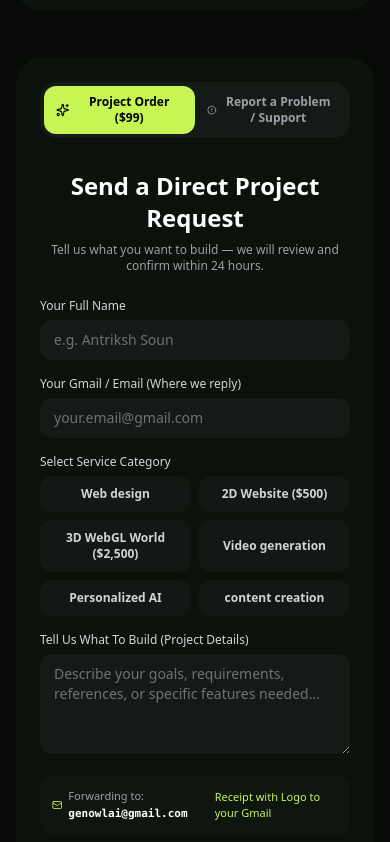
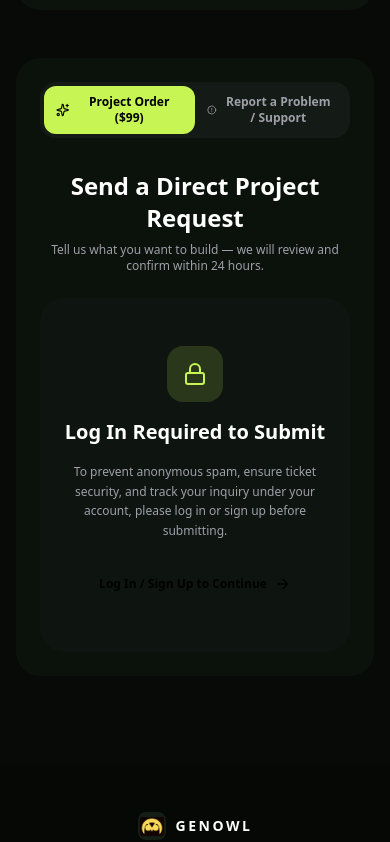
Before and after one commit to antrikshsoun-cloud/genowl-main, a React (Vite) app: page / in a window 390 px wide. Shown: the part 10094-10936 px from the top of the page. Built offline with nearby package versions, Linux system fonts and the light colour scheme; a web font is replaced by a local one.

Commit message:
Require login for all inquiries, add validated phone number for inquiries & Supabase, add zero-config direct Gmail dispatch

```diff
--- a/src/App.tsx
+++ b/src/App.tsx
@@ -198,6 +198,12 @@ export default function App() {
           <ContactPage
             initialService={selectedService}
             onNavigateServices={() => handleNavigate('services')}
+            currentUser={currentUser}
+            onOpenAuth={(mode) => {
+              setPendingService(null);
+              setAuthMode(mode);
+              setAuthModalOpen(true);
+            }}
           />
         </section>
 
--- a/src/components/ContactPage.tsx
+++ b/src/components/ContactPage.tsx
@@ -1,24 +1,41 @@
-import React, { useState } from 'react';
-import { Mail, Instagram, Send, Check, Copy, ArrowRight, MessageSquare, Clock, ShieldCheck, Sparkles, AlertCircle, HelpCircle } from 'lucide-react';
+import React, { useState, useEffect } from 'react';
+import { Mail, Instagram, Send, Check, Copy, ArrowRight, MessageSquare, Clock, ShieldCheck, Sparkles, AlertCircle, HelpCircle, Lock, Phone } from 'lucide-react';
 import OwlLogo from './OwlLogo.tsx';
 import { sendProblemOrInquiryEmail, OFFICIAL_GENOWL_GMAIL, OFFICIAL_INSTAGRAM } from '../services/emailService.ts';
 import { syncInquiryToSupabase } from '../services/supabaseClient.ts';
+import { UserProfile } from './AuthModal.tsx';
 
 interface ContactPageProps {
   initialService?: string;
   onNavigateServices?: () => void;
+  currentUser?: UserProfile | null;
+  onOpenAuth?: (mode: 'signin' | 'signup') => void;
 }
 
-export default function ContactPage({ initialService = '', onNavigateServices }: ContactPageProps) {
+export default function ContactPage({
+  initialService = '',
+  onNavigateServices,
+  currentUser,
+  onOpenAuth,
+}: ContactPageProps) {
   const [copiedEmail, setCopiedEmail] = useState(false);
   const [copiedInsta, setCopiedInsta] = useState(false);
   const [contactMode, setContactMode] = useState<'project' | 'problem'>('project');
-  const [name, setName] = useState('');
-  const [email, setEmail] = useState('');
+  const [name, setName] = useState(currentUser?.name || '');
+  const [email, setEmail] = useState(currentUser?.email || '');
+  const [phone, setPhone] = useState('');
+  const [phoneError, setPhoneError] = useState<string | null>(null);
   const [service, setService] = useState(initialService || 'Web design');
   const [message, setMessage] = useState('');
   const [submitted, setSubmitted] = useState(false);
   const [isSending, setIsSending] = useState(false);
+
+  useEffect(() => {
+    if (currentUser) {
+      setName(currentUser.name);
+      setEmail(currentUser.email);
+    }
+  }, [currentUser]);
 
   const instagramId = OFFICIAL_INSTAGRAM;
   const gmailAccount = OFFICIAL_GENOWL_GMAIL;
@@ -39,19 +56,39 @@ export default function ContactPage({ initialService = '', onNavigateServices }:
 
   const handleSubmit = async (e: React.FormEvent) => {
     e.preventDefault();
+    setPhoneError(null);
+
+    // Strict check: User must be logged in before submitting any inquiry or problem report
+    if (!currentUser) {
+      onOpenAuth?.('signin');
+      return;
+    }
+
+    // Phone format validation (without glitches, supports international & standard digits)
+    const cleanPhone = phone.trim();
+    const digitsOnly = cleanPhone.replace(/[^0-9]/g, '');
+    if (!cleanPhone || digitsOnly.length < 7 || digitsOnly.length > 15) {
+      setPhoneError('Please enter a valid phone or WhatsApp number (7 to 15 digits, country code optional e.g. +91 9876543210).');
+      return;
+    }
+
     setIsSending(true);
 
     const isProblem = contactMode === 'problem';
     const id = (isProblem ? 'PRB-' : 'INQ-') + Math.floor(100000 + Math.random() * 900000);
     setTicketId(id);
 
+    const clientName = currentUser.name.trim();
+    const clientEmail = currentUser.email.trim();
+
     try {
       const raw = localStorage.getItem('genowl_client_inquiries');
       const list = raw ? JSON.parse(raw) : [];
       list.push({
         id,
-        name: name.trim(),
-        email: email.trim(),
+        name: clientName,
+        email: clientEmail,
+        phone: cleanPhone,
         service: isProblem ? `[Problem] ${service}` : service,
         message: message.trim(),
         createdAt: new Date().toISOString(),
@@ -59,11 +96,12 @@ export default function ContactPage({ initialService = '', onNavigateServices }:
       localStorage.setItem('genowl_client_inquiries', JSON.stringify(list));
     } catch {}
 
-    // Stream real-time inquiry to Supabase Cloud PostgreSQL
+    // Stream real-time inquiry to Supabase Cloud PostgreSQL with phone
     syncInquiryToSupabase({
       id,
-      name: name.trim(),
-      email: email.trim(),
+      name: clientName,
+      email: clientEmail,
+      phone: cleanPhone,
       service: isProblem ? `[Problem] ${service}` : service,
       message: message.trim(),
     }).catch(() => {});
@@ -71,11 +109,12 @@ export default function ContactPage({ initialService = '', onNavigateServices }:
     // Dispatch real email with golden owl logo to client and forward to genowlai@gmail.com
     try {
       await sendProblemOrInquiryEmail(
-        name.trim(),
-        email.trim(),
+        clientName,
+        clientEmail,
         isProblem ? `Problem Report: ${service}` : service,
         message.trim(),
-        id
+        id,
+        cleanPhone
       );
     } catch (err) {
       console.warn('Mail dispatch warning:', err);
@@ -248,35 +287,64 @@ export default function ContactPage({ initialService = '', onNavigateServices }:
             </p>
           </div>
 
-          {submitted ? (
+          {!currentUser ? (
+            <div className="py-12 px-6 sm:px-10 rounded-3xl bg-[#0e1610]/95 border border-white/10 text-center space-y-4 max-w-md mx-auto shadow-2xl">
+              <div className="w-14 h-14 rounded-2xl bg-[#c6f554]/15 border border-[#c6f554]/30 text-[#c6f554] flex items-center justify-center mx-auto shadow-[0_0_20px_rgba(198,245,84,0.25)]">
+                <Lock className="w-6 h-6" />
+              </div>
+              <h3 className="text-xl font-bold text-white">Log In Required to Submit</h3>
+              <p className="text-xs text-zinc-400 leading-relaxed">
+                To prevent anonymous spam, ensure ticket security, and track your inquiry under your account, please log in or sign up before submitting.
+              </p>
+              <div className="pt-2">
+                <button
+                  type="button"
+                  onClick={() => onOpenAuth?.('signin')}
+                  className="w-full py-3 rounded-full text-xs font-bold text-black bg-gradient-to-r from-[#baf345] to-[#d6fa66] hover:brightness-105 shadow-[0_0_20px_rgba(198,245,84,0.35)] cursor-pointer inline-flex items-center justify-center gap-2"
+                >
+                  <span>Log In / Sign Up to Continue</span>
+                  <ArrowRight className="w-4 h-4" />
+                </button>
+              </div>
+            </div>
+          ) : submitted ? (
             <div className="py-10 text-center space-y-4">
               <div className="w-16 h-14 rounded-2xl bg-[#142016] border border-[#f7cc46]/50 flex items-center justify-center mx-auto shadow-[0_0_25px_rgba(247,204,70,0.35)] p-1">
                 <img src="/genowl-mail-logo.png" alt="Genowl Logo" className="w-11 h-9 object-contain" />
               </div>
 
               <div>
-                <h3 className="text-xl font-bold text-white">
-                  {contactMode === 'problem' ? 'Problem Report Logged & Forwarded!' : `Inquiry Received, ${name || 'there'}!`}
+                <h3 className="text-2xl font-bold text-white">
+                  Thank you, {currentUser.name}!
                 </h3>
-                <p className="text-xs text-[#c6f554] font-mono mt-0.5">Ticket Reference: {ticketId}</p>
+                <p className="text-xs text-[#c6f554] font-medium mt-1">
+                  Your {contactMode === 'problem' ? 'problem report' : 'project inquiry'} has been logged &amp; forwarded.
+                </p>
+                <p className="text-xs text-zinc-400 font-mono mt-0.5">Ticket Reference: {ticketId}</p>
               </div>
 
               <div className="p-4 rounded-2xl bg-white/[0.03] border border-white/10 text-left text-xs space-y-2 max-w-sm mx-auto">
                 <div className="flex justify-between text-zinc-300">
+                  <span className="text-zinc-500">Client:</span>
+                  <span className="font-semibold text-white">{currentUser.name}</span>
+                </div>
+                <div className="flex justify-between text-zinc-300">
                   <span className="text-zinc-500">Category:</span>
                   <span className="font-semibold text-white">{service}</span>
                 </div>
-                <div className="flex justify-between text-zinc-300">
-                  <span className="text-zinc-500">Target Response:</span>
-                  <span className="font-medium text-[#c6f554]">Within 2 - 4 Hours</span>
-                </div>
+                {phone && (
+                  <div className="flex justify-between text-zinc-300">
+                    <span className="text-zinc-500">Phone / WhatsApp:</span>
+                    <span className="font-mono text-[#c6f554]">{phone}</span>
+                  </div>
+                )}
                 <div className="flex justify-between text-zinc-300">
                   <span className="text-zinc-500">Forwarded To:</span>
                   <span className="font-mono text-[#f7cc46]">{gmailAccount}</span>
                 </div>
                 <div className="flex justify-between text-zinc-300">
                   <span className="text-zinc-500">Receipt Sent To:</span>
-                  <span className="font-mono text-zinc-200">{email}</span>
+                  <span className="font-mono text-zinc-200">{currentUser.email}</span>
                 </div>
               </div>
 
@@ -290,6 +358,7 @@ export default function ContactPage({ initialService = '', onNavigateServices }:
                   onClick={() => {
                     setSubmitted(false);
                     setMessage('');
+                    setPhone('');
                   }}
                   className="px-5 py-2 rounded-full text-xs font-semibold text-zinc-300 bg-white/10 hover:bg-white/15 transition-colors cursor-pointer"
                 >
@@ -301,34 +370,61 @@ export default function ContactPage({ initialService = '', onNavigateServices }:
             <form onSubmit={handleSubmit} className="space-y-4 sm:space-y-5">
               <div className="grid grid-cols-1 sm:grid-cols-2 gap-4">
                 <div>
-                  <label className="block text-xs font-medium text-zinc-300 mb-1.5">
-                    Your Full Name
+                  <label className="block text-xs font-medium text-zinc-300 mb-1.5 flex items-center justify-between">
+                    <span>Your Full Name</span>
+                    <span className="text-[10px] text-[#c6f554] font-semibold">Logged In</span>
                   </label>
                   <input
                     id="contact-name-input"
                     type="text"
-                    required
-                    placeholder="e.g. Antriksh Soun"
-                    value={name}
-                    onChange={(e) => setName(e.target.value)}
-                    className="w-full px-3.5 py-2.5 rounded-xl bg-white/[0.04] border border-white/10 text-white text-sm placeholder-zinc-500 focus:outline-none focus:border-[#c6f554] focus:ring-1 focus:ring-[#c6f554] transition-all"
+                    readOnly
+                    value={currentUser.name}
+                    className="w-full px-3.5 py-2.5 rounded-xl bg-white/[0.03] border border-white/10 text-white text-sm cursor-not-allowed opacity-90 select-none"
                   />
                 </div>
 
                 <div>
-                  <label className="block text-xs font-medium text-zinc-300 mb-1.5">
-                    Your Gmail / Email (Where we reply)
+                  <label className="block text-xs font-medium text-zinc-300 mb-1.5 flex items-center justify-between">
+                    <span>Your Gmail / Email</span>
+                    <span className="text-[10px] text-[#c6f554] font-semibold">Verified</span>
                   </label>
                   <input
                     id="contact-email-input"
                     type="email"
-                    required
-                    placeholder="your.email@gmail.com"
-                    value={email}
-                    onChange={(e) => setEmail(e.target.value)}
-                    className="w-full px-3.5 py-2.5 rounded-xl bg-white/[0.04] border border-white/10 text-white text-sm placeholder-zinc-500 focus:outline-none focus:border-[#c6f554] focus:ring-1 focus:ring-[#c6f554] transition-all"
+                    readOnly
+                    value={currentUser.email}
+                    className="w-full px-3.5 py-2.5 rounded-xl bg-white/[0.03] border border-white/10 text-white text-sm cursor-not-allowed opacity-90 select-none"
                   />
                 </div>
+              </div>
+
+              {/* Phone / WhatsApp Number Input with format validation */}
+              <div>
+                <label className="block text-xs font-medium text-zinc-300 mb-1.5 flex items-center justify-between">
+                  <span>Phone / WhatsApp Number (Required)</span>
+                  <span className="text-[10px] text-zinc-400">Include country code</span>
+                </label>
+                <div className="relative">
+                  <Phone className="w-4 h-4 absolute left-3.5 top-1/2 -translate-y-1/2 text-zinc-400" />
+                  <input
+                    id="contact-phone-input"
+                    type="tel"
+                    required
+                    placeholder="e.g. +91 98765 43210 or +1 (555) 012-3456"
+                    value={phone}
+                    onChange={(e) => {
+                      setPhone(e.target.value);
+                      if (phoneError) setPhoneError(null);
+                    }}
+                    className="w-full pl-10 pr-3.5 py-2.5 rounded-xl bg-white/[0.04] border border-white/10 text-white text-sm placeholder-zinc-500 focus:outline-none focus:border-[#c6f554] focus:ring-1 focus:ring-[#c6f554] transition-all"
+                  />
+                </div>
+                {phoneError && (
+                  <p className="mt-1.5 text-xs text-rose-400 flex items-center gap-1.5">
+                    <AlertCircle className="w-3.5 h-3.5 shrink-0" />
+                    <span>{phoneError}</span>
+                  </p>
+                )}
               </div>
 
               <div>
--- a/src/services/supabaseClient.ts
+++ b/src/services/supabaseClient.ts
@@ -68,10 +68,14 @@ CREATE TABLE IF NOT EXISTS public.genowl_inquiries (
   id TEXT PRIMARY KEY,
   name TEXT NOT NULL,
   email TEXT NOT NULL,
+  phone TEXT,
   service TEXT NOT NULL,
   message TEXT NOT NULL,
   created_at TIMESTAMPTZ DEFAULT now()
 );
+
+-- Ensure phone column exists if table was already created
+ALTER TABLE public.genowl_inquiries ADD COLUMN IF NOT EXISTS phone TEXT;
 
 -- Enable Row Level Security (RLS) & Public Policies
 ALTER TABLE public.genowl_users ENABLE ROW LEVEL SECURITY;
@@ -145,6 +149,7 @@ export async function syncInquiryToSupabase(inquiry: {
   id: string;
   name: string;
   email: string;
+  phone?: string;
   service: string;
   message: string;
 }): Promise<boolean> {
@@ -165,6 +170,7 @@ export async function syncInquiryToSupabase(inquiry: {
         id: inquiry.id,
         name: inquiry.name,
         email: inquiry.email,
+        phone: inquiry.phone || null,
         service: inquiry.service,
         message: inquiry.message,
         created_at: new Date().toISOString(),
```
Also changed, not shown: src/services/emailService.ts (+37 -5 lines).
